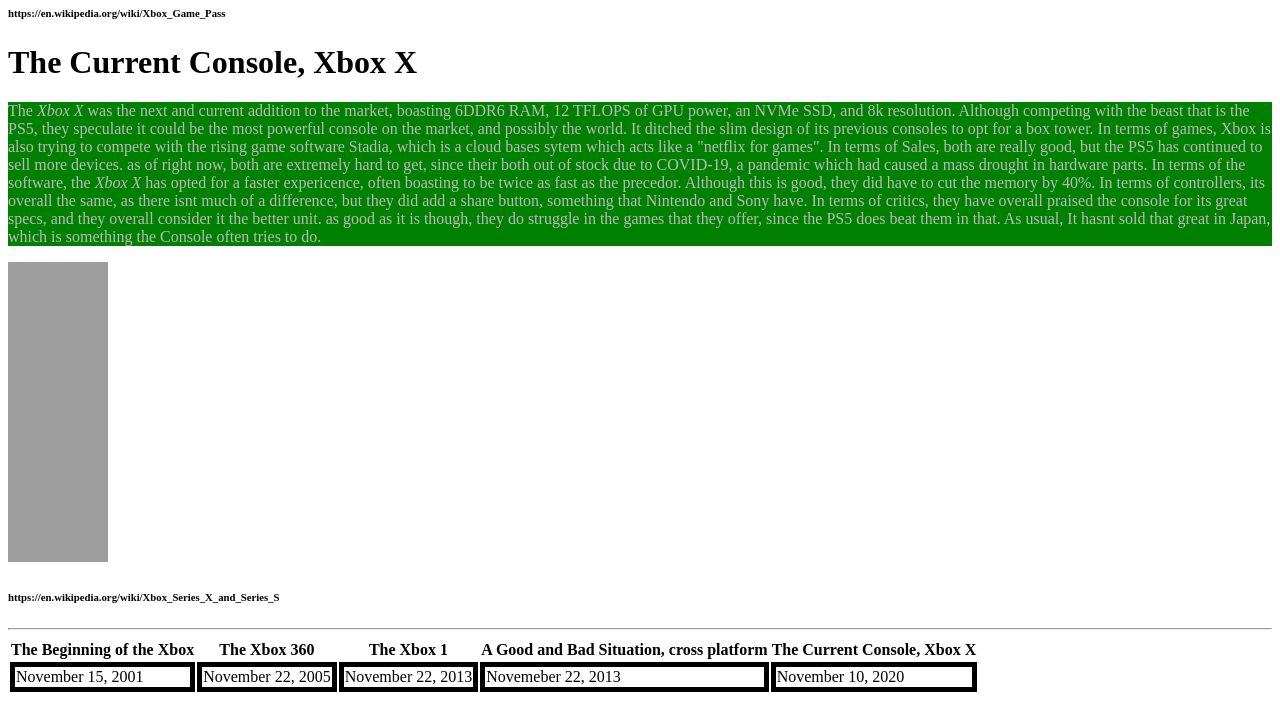
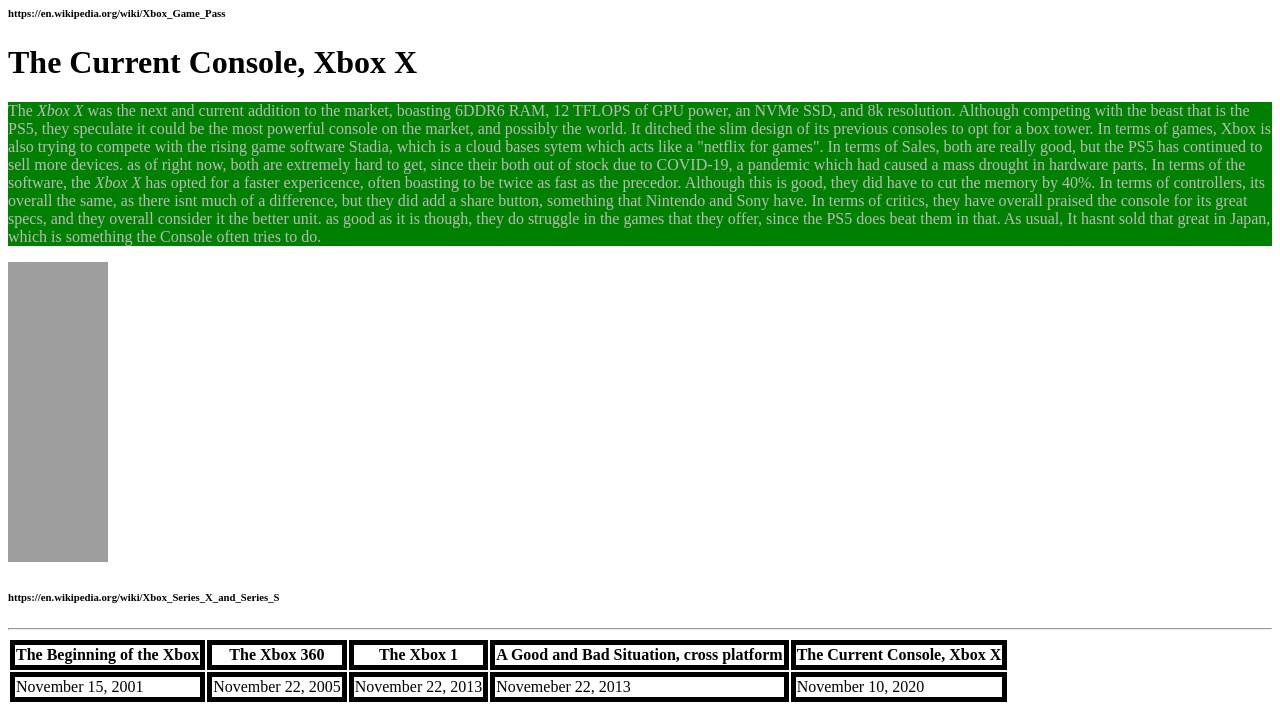
Before and after one commit to TheIllegalUser/E, a plain HTML site: page index.html in a window 1280 px wide. Shown: the part 1583-2295 px from the top of the page. Drawn offline with Linux system fonts and the light colour scheme; grey boxes are pictures that could not be loaded.

Commit message:
Update index.html

```diff
--- a/index.html
+++ b/index.html
@@ -28,6 +28,9 @@
             color: rgb(187, 186, 186);
         }
         td {
+            border: 5px solid black;
+        }
+        th {
             border: 5px solid black;
         }
     </style>
```
